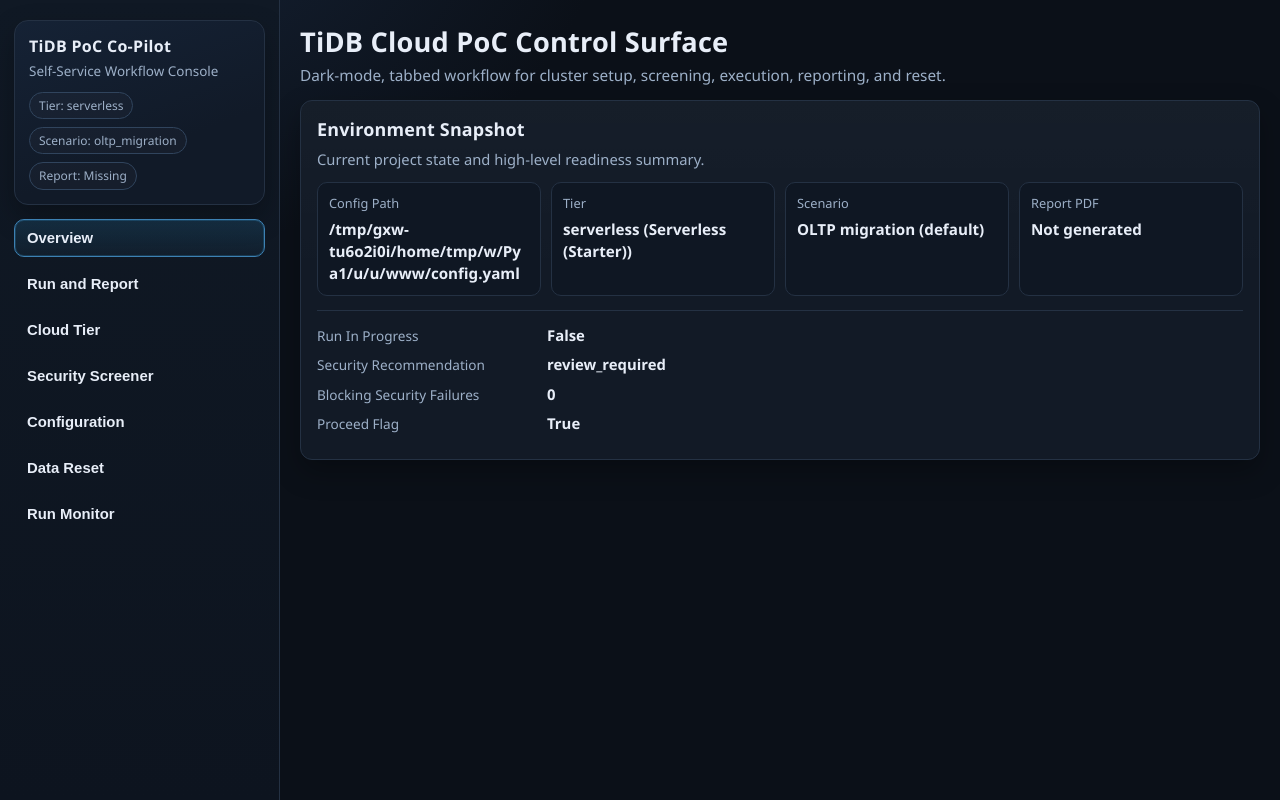
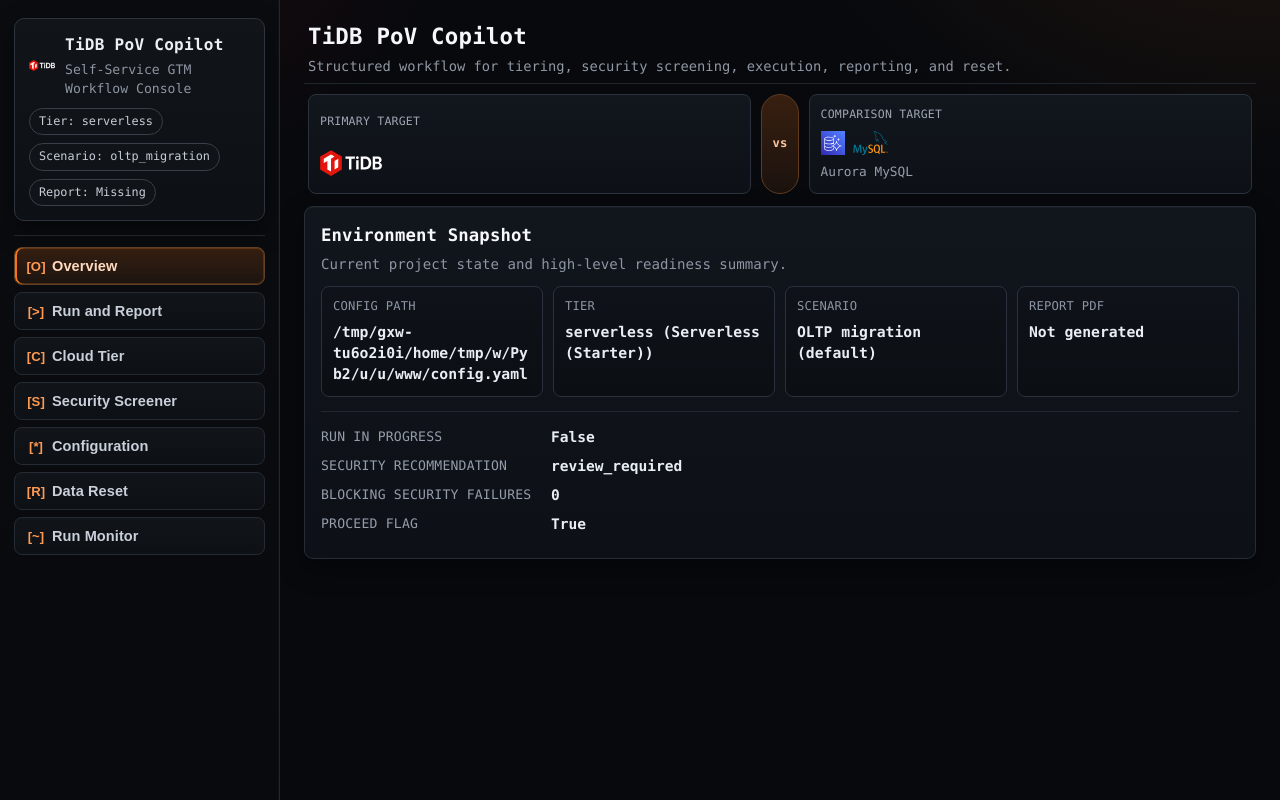
Before and after one commit to stephenlthorn/tidb-pov-kit-self-service, a Flask app: page / in a window 1280 px wide. Run offline with Flask 3, Linux system fonts and the light colour scheme; parts of the project's set-up code (start-up, migrations or seed data) failed here and were passed over.

Commit message:
ui: add TiDB/Aurora graphics and remove internal warning blocks

```diff
--- a/setup/templates/poc_web_ui.html
+++ b/setup/templates/poc_web_ui.html
@@ -3,33 +3,36 @@
 <head>
   <meta charset="utf-8" />
   <meta name="viewport" content="width=device-width, initial-scale=1" />
-  <title>TiDB PoC Web UI</title>
+  <title>TiDB PoV Copilot</title>
   <style>
     :root {
-      --bg: #0b1018;
-      --surface: #121a26;
-      --surface-2: #151f2d;
-      --surface-3: #0f1723;
-      --line: #243143;
-      --line-2: #30445d;
-      --text: #e8eef8;
-      --muted: #9db0c8;
-      --primary: #3ab8ff;
-      --primary-soft: rgba(58, 184, 255, 0.14);
-      --success: #5de2ad;
-      --warning: #ffca7a;
-      --danger: #ff7f9f;
-      --radius: 12px;
-      --shadow: 0 12px 28px rgba(0, 0, 0, 0.28);
+      --bg: #07090d;
+      --surface: #0f1217;
+      --surface-2: #11151b;
+      --surface-3: #0a0d12;
+      --line: #222833;
+      --line-2: #343d4a;
+      --text: #eceff4;
+      --muted: #8d95a1;
+      --primary: #ff7a1a;
+      --primary-soft: rgba(255, 122, 26, 0.14);
+      --success: #5fcf92;
+      --warning: #ffc26e;
+      --danger: #ff7b8a;
+      --radius: 9px;
+      --shadow: 0 10px 26px rgba(0, 0, 0, 0.45);
     }
 
     * { box-sizing: border-box; }
 
     body {
       margin: 0;
-      background: radial-gradient(1000px 700px at 5% -15%, #17253a 0%, transparent 55%), var(--bg);
+      background:
+        radial-gradient(1100px 720px at -12% -20%, rgba(162, 19, 19, 0.24), transparent 60%),
+        radial-gradient(820px 520px at 98% -15%, rgba(255, 122, 26, 0.1), transparent 56%),
+        var(--bg);
       color: var(--text);
-      font-family: "Avenir Next", "Segoe UI", "SF Pro Text", "Helvetica Neue", Arial, sans-serif;
+      font-family: "SFMono-Regular", Menlo, Monaco, Consolas, "Liberation Mono", monospace;
       line-height: 1.45;
     }
 
@@ -41,33 +44,48 @@
 
     .sidebar {
       border-right: 1px solid var(--line);
-      background: linear-gradient(180deg, #101925 0%, #0d141f 100%);
-      padding: 20px 14px;
+      background: linear-gradient(180deg, #0a0c10 0%, #080a0e 100%);
+      padding: 18px 14px;
       position: sticky;
       top: 0;
       height: 100vh;
       overflow: auto;
+      box-shadow: inset -1px 0 0 rgba(255, 255, 255, 0.02);
     }
 
     .brand {
-      border: 1px solid var(--line);
-      border-radius: 14px;
-      background: linear-gradient(160deg, #152235 0%, #111a28 65%);
+      border: 1px solid #2e343d;
+      border-radius: 10px;
+      background: linear-gradient(180deg, #111419 0%, #0d1015 100%);
       padding: 14px;
       margin-bottom: 14px;
       box-shadow: var(--shadow);
     }
 
+    .brand-row {
+      display: flex;
+      align-items: center;
+      gap: 10px;
+    }
+
+    .brand-logo {
+      width: 26px;
+      height: 26px;
+      object-fit: contain;
+      filter: saturate(1.05) brightness(1.02);
+      flex: 0 0 auto;
+    }
+
     .brand .title {
       font-size: 1rem;
-      font-weight: 700;
-      letter-spacing: 0.3px;
+      font-weight: 750;
+      letter-spacing: 0.28px;
       margin-bottom: 4px;
     }
 
     .brand .sub {
       color: var(--muted);
-      font-size: 0.84rem;
+      font-size: 0.82rem;
     }
 
     .status-chips {
@@ -78,46 +96,64 @@
     }
 
     .chip {
-      border: 1px solid var(--line-2);
+      border: 1px solid #393f49;
       border-radius: 999px;
       padding: 4px 9px;
-      font-size: 0.75rem;
-      color: var(--muted);
-      background: rgba(255, 255, 255, 0.02);
+      font-size: 0.74rem;
+      color: #c7ced8;
+      background: rgba(17, 20, 25, 0.9);
     }
 
     .tabs {
       display: grid;
-      gap: 8px;
+      gap: 7px;
       margin-top: 8px;
+      border-top: 1px solid #1f242b;
+      padding-top: 11px;
     }
 
     .tab-btn {
-      border: 1px solid transparent;
-      background: transparent;
-      color: var(--text);
+      border: 1px solid #252b34;
+      background: linear-gradient(180deg, #111419 0%, #0d1015 100%);
+      color: #c9d0da;
       text-align: left;
-      border-radius: 10px;
+      border-radius: 8px;
       padding: 10px 12px;
       cursor: pointer;
       transition: all 0.16s ease;
-      font-weight: 600;
-      font-size: 0.93rem;
+      font-weight: 650;
+      font-size: 0.91rem;
+      letter-spacing: 0.08px;
+      position: relative;
+    }
+
+    .tab-btn .ico {
+      display: inline-flex;
+      align-items: center;
+      justify-content: center;
+      width: 18px;
+      color: #ff9a52;
+      margin-right: 7px;
+      font-size: 0.82rem;
     }
 
     .tab-btn:hover {
-      border-color: var(--line-2);
-      background: rgba(255, 255, 255, 0.02);
+      border-color: #3a414b;
+      transform: translateX(1px);
+      background: linear-gradient(180deg, #141920 0%, #10141a 100%);
     }
 
     .tab-btn.active {
-      border-color: #3d81b3;
-      background: linear-gradient(180deg, var(--primary-soft), rgba(58, 184, 255, 0.04));
-      box-shadow: inset 0 0 0 1px rgba(58, 184, 255, 0.18);
+      border-color: #614126;
+      color: #ffd9bd;
+      background: linear-gradient(180deg, rgba(255, 122, 26, 0.18), rgba(255, 122, 26, 0.08));
+      box-shadow:
+        inset 2px 0 0 rgba(255, 122, 26, 0.95),
+        inset 0 0 0 1px rgba(255, 122, 26, 0.22);
     }
 
     .main {
-      padding: 22px 20px 42px;
+      padding: 20px 24px 40px;
       overflow: auto;
     }
 
@@ -126,19 +162,81 @@
       justify-content: space-between;
       align-items: flex-start;
       gap: 12px;
-      margin-bottom: 12px;
+      margin-bottom: 10px;
+      padding: 0 4px 6px;
+      border-bottom: 1px solid #1f252d;
     }
 
     .header h1 {
       margin: 0;
-      font-size: 1.7rem;
+      font-size: 1.4rem;
       letter-spacing: 0.2px;
+      font-weight: 760;
+      color: #f5f7fa;
     }
 
     .header p {
-      margin: 4px 0 0;
-      color: var(--muted);
-      font-size: 0.96rem;
+      margin: 5px 0 0;
+      color: #8f98a4;
+      font-size: 0.86rem;
+    }
+
+    .logo-ribbon {
+      margin: 0 4px 12px;
+      display: grid;
+      grid-template-columns: 1fr auto 1fr;
+      gap: 10px;
+      align-items: stretch;
+    }
+
+    .logo-card {
+      border: 1px solid #2b323d;
+      border-radius: 8px;
+      background: linear-gradient(180deg, #12161d 0%, #0d1117 100%);
+      padding: 11px;
+      display: grid;
+      gap: 8px;
+      align-items: center;
+      justify-items: start;
+      min-height: 72px;
+    }
+
+    .logo-card .lk {
+      font-size: 0.72rem;
+      color: #9ea6b2;
+      text-transform: uppercase;
+      letter-spacing: 0.22px;
+    }
+
+    .logo-img {
+      height: 26px;
+      width: auto;
+      object-fit: contain;
+      filter: brightness(1.03);
+    }
+
+    .logo-stack {
+      display: flex;
+      align-items: center;
+      gap: 8px;
+    }
+
+    .logo-stack .logo-img {
+      height: 24px;
+    }
+
+    .logo-vs {
+      border: 1px solid #5f3b20;
+      background: linear-gradient(180deg, rgba(255, 122, 26, 0.2), rgba(255, 122, 26, 0.08));
+      color: #ffc59f;
+      border-radius: 999px;
+      padding: 0 10px;
+      display: inline-flex;
+      align-items: center;
+      justify-content: center;
+      font-size: 0.76rem;
+      font-weight: 700;
+      letter-spacing: 0.22px;
     }
 
     .flash-wrap {
@@ -148,49 +246,52 @@
     }
 
     .msg {
-      border: 1px solid #2d425a;
-      background: #102238;
-      color: #d6ebff;
-      border-radius: 10px;
+      border: 1px solid #333945;
+      background: linear-gradient(180deg, #151921, #11151b);
+      color: #dde4ee;
+      border-radius: 8px;
       padding: 10px 12px;
-      font-size: 0.92rem;
+      font-size: 0.9rem;
     }
 
-    .msg.error { border-color: #7f3244; background: #2e141d; color: #ffd8e2; }
-    .msg.warning { border-color: #7f6431; background: #2f2413; color: #ffeac6; }
-    .msg.success { border-color: #2d6a4e; background: #13251d; color: #dbffe9; }
+    .msg.error { border-color: #8f3d55; background: #2d1420; color: #ffd8e3; }
+    .msg.warning { border-color: #8f6f3b; background: #302514; color: #ffe8c0; }
+    .msg.success { border-color: #2f7e5f; background: #13261f; color: #d7ffe7; }
 
     .tab-pane {
       display: none;
-      animation: fadeIn 140ms ease;
+      animation: fadeIn 130ms ease;
     }
 
     .tab-pane.active { display: block; }
 
     @keyframes fadeIn {
-      from { opacity: 0; transform: translateY(3px); }
+      from { opacity: 0; transform: translateY(2px); }
       to { opacity: 1; transform: translateY(0); }
     }
 
     .panel {
-      background: linear-gradient(180deg, rgba(255,255,255,0.015), transparent 50%), var(--surface);
-      border: 1px solid var(--line);
+      background: linear-gradient(180deg, #11151c 0%, #0d1117 100%);
+      border: 1px solid #262d37;
       border-radius: var(--radius);
       padding: 16px;
       margin-top: 12px;
-      box-shadow: var(--shadow);
+      box-shadow:
+        var(--shadow),
+        inset 0 1px 0 rgba(255, 255, 255, 0.03);
     }
 
     .panel h2 {
       margin: 0;
-      font-size: 1.12rem;
-      letter-spacing: 0.2px;
+      font-size: 1.08rem;
+      letter-spacing: 0.16px;
+      color: #f6f8fb;
     }
 
     .panel p.help {
       margin: 6px 0 12px;
-      color: var(--muted);
-      font-size: 0.92rem;
+      color: #8e96a2;
+      font-size: 0.88rem;
     }
 
     .stats-grid {
@@ -200,26 +301,29 @@
     }
 
     .stat {
-      border: 1px solid var(--line);
-      border-radius: 10px;
-      background: var(--surface-3);
+      border: 1px solid #2a313c;
+      border-radius: 8px;
+      background: linear-gradient(180deg, #0f1319, #0b0f14);
       padding: 11px;
     }
 
     .stat .k {
-      color: var(--muted);
-      font-size: 0.8rem;
+      color: #8d95a2;
+      font-size: 0.76rem;
       margin-bottom: 5px;
+      letter-spacing: 0.2px;
+      text-transform: uppercase;
     }
 
     .stat .v {
-      font-size: 0.95rem;
-      font-weight: 600;
+      font-size: 0.92rem;
+      font-weight: 650;
       word-break: break-word;
+      color: #e9edf4;
     }
 
     .line {
-      border-top: 1px solid var(--line);
+      border-top: 1px solid #21262f;
       margin: 14px 0;
     }
 
@@ -342,30 +453,30 @@
     }
 
     .security-item {
-      font-size: 0.9rem;
+      font-size: 0.88rem;
       color: var(--text);
       padding: 10px;
-      border: 1px solid #28374b;
-      border-radius: 10px;
-      background: #101926;
+      border: 1px solid #2b323d;
+      border-radius: 7px;
+      background: linear-gradient(180deg, #0f141a, #0b1015);
     }
 
     .tiny {
-      font-size: 0.82rem;
-      color: var(--muted);
+      font-size: 0.8rem;
+      color: #969eaa;
     }
 
     pre.log {
       margin: 0;
       max-height: 380px;
       overflow: auto;
-      border: 1px solid #2c3d53;
-      border-radius: 10px;
+      border: 1px solid #303743;
+      border-radius: 7px;
       padding: 10px;
-      background: #0b131e;
-      color: #d4e0f1;
+      background: #080b10;
+      color: #d7dce5;
       font-family: ui-monospace, SFMono-Regular, Menlo, Consolas, monospace;
-      font-size: 0.82rem;
+      font-size: 0.8rem;
     }
 
     .pair {
@@ -377,14 +488,17 @@
     }
 
     .pair .pk {
-      color: var(--muted);
-      font-size: 0.85rem;
+      color: #959daa;
+      font-size: 0.82rem;
+      text-transform: uppercase;
+      letter-spacing: 0.2px;
     }
 
     .pair .pv {
-      font-weight: 600;
-      font-size: 0.93rem;
+      font-weight: 650;
+      font-size: 0.91rem;
       word-break: break-word;
+      color: #e9edf4;
     }
 
     @media (max-width: 1120px) {
@@ -423,8 +545,13 @@
 <div class="layout">
   <aside class="sidebar">
     <div class="brand">
-      <div class="title">TiDB PoC Co-Pilot</div>
-      <div class="sub">Self-Service Workflow Console</div>
+      <div class="brand-row">
+        <img class="brand-logo" src="{{ url_for('static', filename='img/tidb-logo.svg') }}" alt="TiDB" />
+        <div>
+          <div class="title">TiDB PoV Copilot</div>
+          <div class="sub">Self-Service GTM Workflow Console</div>
+        </div>
+      </div>
       <div class="status-chips">
         <span class="chip">Tier: {{ cfg.tier.selected }}</span>
         <span class="chip">Scenario: {{ cfg.pre_poc.scenario_template }}</span>
@@ -433,21 +560,37 @@
     </div>
 
     <nav class="tabs">
-      <button class="tab-btn active" data-tab-btn="overview">Overview</button>
-      <button class="tab-btn" data-tab-btn="run-report">Run and Report</button>
-      <button class="tab-btn" data-tab-btn="cloud-tier">Cloud Tier</button>
-      <button class="tab-btn" data-tab-btn="security">Security Screener</button>
-      <button class="tab-btn" data-tab-btn="configuration">Configuration</button>
-      <button class="tab-btn" data-tab-btn="data-reset">Data Reset</button>
-      <button class="tab-btn" data-tab-btn="monitor">Run Monitor</button>
+      <button class="tab-btn active" data-tab-btn="overview"><span class="ico">[O]</span>Overview</button>
+      <button class="tab-btn" data-tab-btn="run-report"><span class="ico">[>]</span>Run and Report</button>
+      <button class="tab-btn" data-tab-btn="cloud-tier"><span class="ico">[C]</span>Cloud Tier</button>
+      <button class="tab-btn" data-tab-btn="security"><span class="ico">[S]</span>Security Screener</button>
+      <button class="tab-btn" data-tab-btn="configuration"><span class="ico">[*]</span>Configuration</button>
+      <button class="tab-btn" data-tab-btn="data-reset"><span class="ico">[R]</span>Data Reset</button>
+      <button class="tab-btn" data-tab-btn="monitor"><span class="ico">[~]</span>Run Monitor</button>
     </nav>
   </aside>
 
   <main class="main">
     <div class="header">
       <div>
-        <h1>TiDB Cloud PoC Control Surface</h1>
-        <p>Dark-mode, tabbed workflow for cluster setup, screening, execution, reporting, and reset.</p>
+        <h1>TiDB PoV Copilot</h1>
+        <p>Structured workflow for tiering, security screening, execution, reporting, and reset.</p>
+      </div>
+    </div>
+
+    <div class="logo-ribbon">
+      <div class="logo-card">
+        <div class="lk">Primary Target</div>
+        <img class="logo-img" src="{{ url_for('static', filename='img/tidb-logo.svg') }}" alt="TiDB" />
+      </div>
+      <div class="logo-vs">vs</div>
+      <div class="logo-card">
+        <div class="lk">Comparison Target</div>
+        <div class="logo-stack">
+          <img class="logo-img" src="{{ url_for('static', filename='img/aws-aurora.svg') }}" alt="Amazon Aurora" />
+          <img class="logo-img" src="{{ url_for('static', filename='img/mysql.svg') }}" alt="MySQL" />
+        </div>
+        <div class="tiny">Aurora MySQL</div>
       </div>
     </div>
 
```
Also changed, not shown: other parts of setup/templates/poc_web_ui.html (+41 -26 lines), setup/static/img/aws-aurora.svg (added), setup/static/img/mysql.svg (added), setup/static/img/tidb-logo.svg (added).
